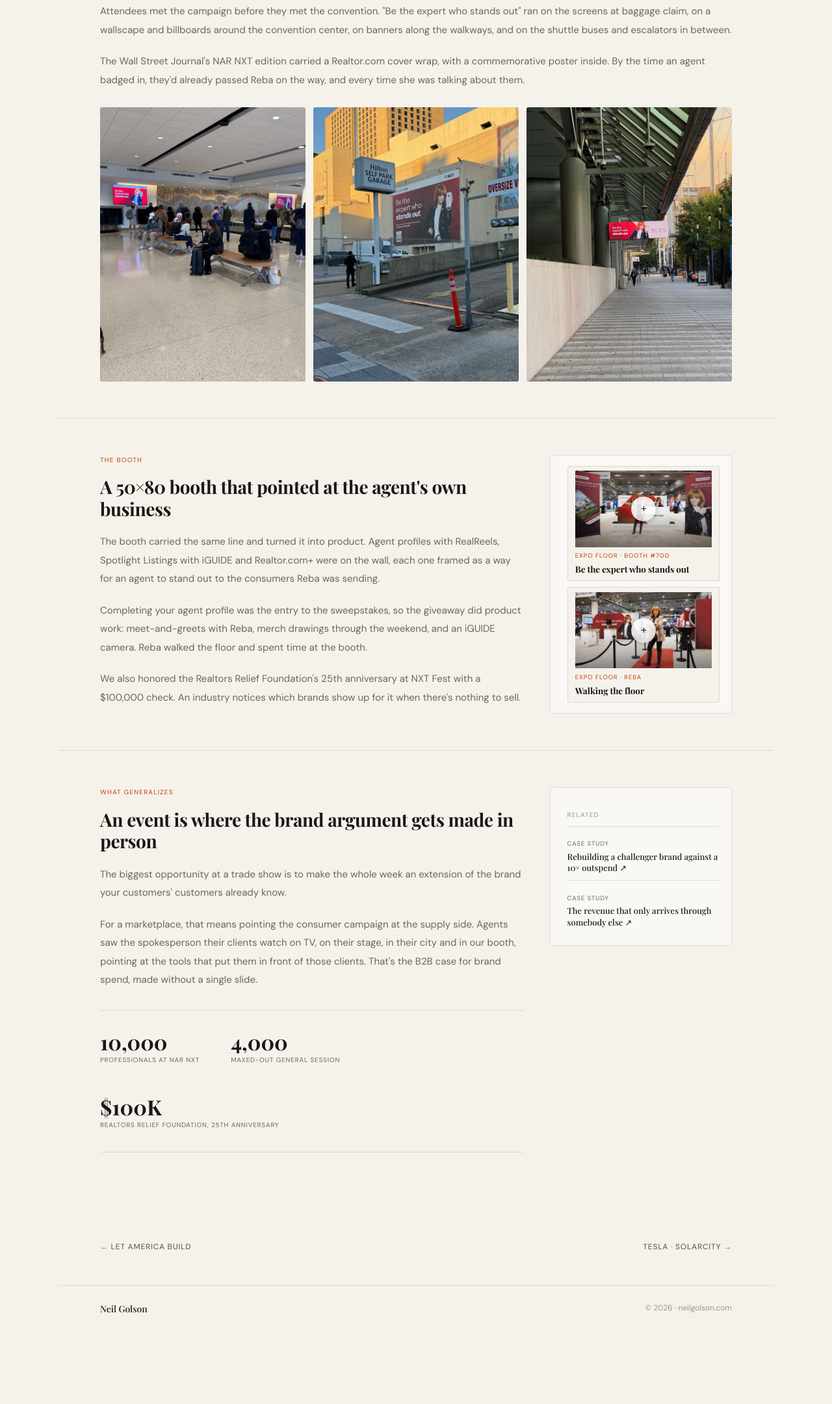
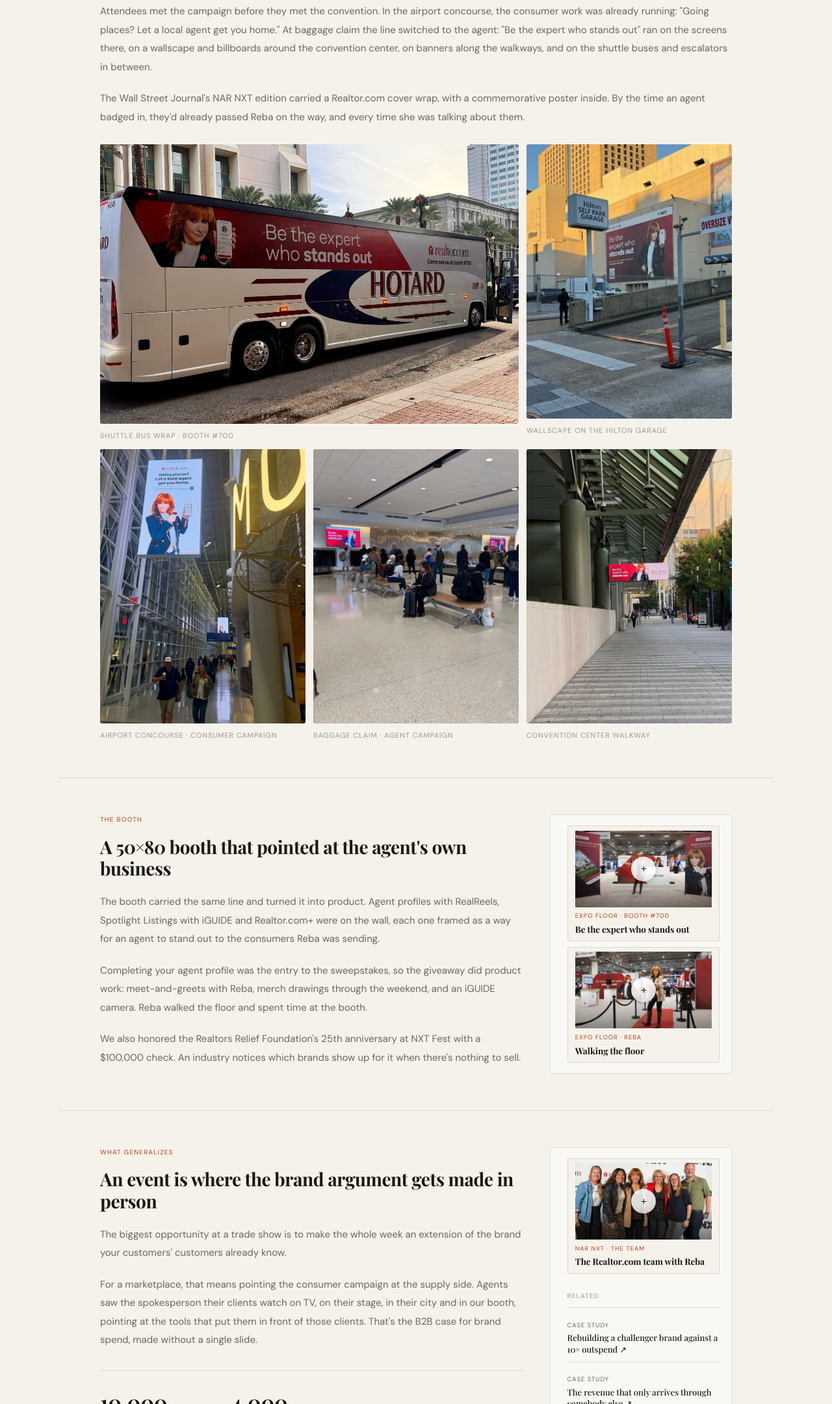
Before and after one commit to neilgolson/neil-golson-portfolio, a plain HTML site: page work/nar-nxt/index.html in a window 1280 px wide. Shown: the part 2487-4647 px from the top of the page at 65% size. Before the commit the page ends 4536 px from the top, so only its background shows below. Drawn offline with nearby package versions, Linux system fonts and the light colour scheme; a web font is replaced by a local one.

Commit message:
Add bus, airport concourse and team photos to NAR NXT, caption the city grid
Co-Authored-By: Claude Opus 5.5 <noreply@anthropic.com>

```diff
--- a/work/nar-nxt/index.html
+++ b/work/nar-nxt/index.html
@@ -181,6 +181,8 @@ footer{padding:1.5rem 4rem;border-top:0.5px solid var(--border);display:flex;jus
 .cs-feature{max-width:1100px;margin:0 auto;padding:2.5rem 4rem 0;}
 .photo-grid{display:grid;grid-template-columns:repeat(3,1fr);gap:0.75rem;margin-top:1.75rem;}
 .photo-grid .cs-photo img{aspect-ratio:3/4;object-fit:cover;}
+.photo-grid .span-2{grid-column:span 2;}
+.photo-grid .span-2 .cs-photo img{aspect-ratio:3/2;}
 @media(max-width:768px){
   .cs-feature{padding:2rem 1.5rem 0;}
   .photo-grid{grid-template-columns:1fr 1fr;}
@@ -307,12 +309,14 @@ footer{padding:1.5rem 4rem;border-top:0.5px solid var(--border);display:flex;jus
     <div class="cs-text">
       <div class="cs-section-label">Painting the town</div>
       <h2 class="cs-h2">From baggage claim to the main stage, one line</h2>
-      <p class="cs-p">Attendees met the campaign before they met the convention. "Be the expert who stands out" ran on the screens at baggage claim, on a wallscape and billboards around the convention center, on banners along the walkways, and on the shuttle buses and escalators in between.</p>
+      <p class="cs-p">Attendees met the campaign before they met the convention. In the airport concourse, the consumer work was already running: "Going places? Let a local agent get you home." At baggage claim the line switched to the agent: "Be the expert who stands out" ran on the screens there, on a wallscape and billboards around the convention center, on banners along the walkways, and on the shuttle buses and escalators in between.</p>
       <p class="cs-p">The Wall Street Journal's NAR NXT edition carried a Realtor.com cover wrap, with a commemorative poster inside. By the time an agent badged in, they'd already passed Reba on the way, and every time she was talking about them.</p>
       <div class="photo-grid">
-        <button class="cs-photo" type="button" data-type="image" data-src="/assets/web/nar-nxt-airport.jpg" data-title="NAR NXT 2026, baggage claim screens at the New Orleans airport"><img src="/assets/web/nar-nxt-airport.jpg" alt="Be the expert who stands out screens at New Orleans airport baggage claim" loading="lazy"></button>
-        <button class="cs-photo" type="button" data-type="image" data-src="/assets/web/nar-nxt-billboard.jpg" data-title="NAR NXT 2026, Reba billboard over the convention district"><img src="/assets/web/nar-nxt-billboard.jpg" alt="Reba McEntire Realtor.com billboard over a New Orleans parking garage" loading="lazy"></button>
-        <button class="cs-photo" type="button" data-type="image" data-src="/assets/web/nar-nxt-skybridge.jpg" data-title="NAR NXT 2026, walkway banner outside the convention center"><img src="/assets/web/nar-nxt-skybridge.jpg" alt="Reba McEntire Realtor.com banner hanging over a convention center walkway" loading="lazy"></button>
+        <figure class="span-2" style="margin:0;"><button class="cs-photo" type="button" data-type="image" data-src="/assets/web/nar-nxt-bus.jpg" data-title="NAR NXT 2026, shuttle bus wrap"><img src="/assets/web/nar-nxt-bus.jpg" alt="Shuttle bus wrapped with Reba McEntire and Be the expert who stands out, come see us at booth 700" loading="lazy"></button><div class="cs-photo-cap">Shuttle bus wrap · Booth #700</div></figure>
+        <figure class="" style="margin:0;"><button class="cs-photo" type="button" data-type="image" data-src="/assets/web/nar-nxt-billboard.jpg" data-title="NAR NXT 2026, wallscape on the Hilton garage by the convention center"><img src="/assets/web/nar-nxt-billboard.jpg" alt="Be the expert who stands out wallscape with Reba McEntire on the Hilton garage" loading="lazy"></button><div class="cs-photo-cap">Wallscape on the Hilton garage</div></figure>
+        <figure class="" style="margin:0;"><button class="cs-photo" type="button" data-type="image" data-src="/assets/web/nar-nxt-airport-concourse.jpg" data-title="NAR NXT 2026, Reba in the airport concourse"><img src="/assets/web/nar-nxt-airport-concourse.jpg" alt="Realtor.com digital screen in the New Orleans airport concourse: Going places? Let a local agent get you home." loading="lazy"></button><div class="cs-photo-cap">Airport concourse · Consumer campaign</div></figure>
+        <figure class="" style="margin:0;"><button class="cs-photo" type="button" data-type="image" data-src="/assets/web/nar-nxt-airport.jpg" data-title="NAR NXT 2026, baggage claim screens at the New Orleans airport"><img src="/assets/web/nar-nxt-airport.jpg" alt="Be the expert who stands out screens at New Orleans airport baggage claim" loading="lazy"></button><div class="cs-photo-cap">Baggage claim · Agent campaign</div></figure>
+        <figure class="" style="margin:0;"><button class="cs-photo" type="button" data-type="image" data-src="/assets/web/nar-nxt-skybridge.jpg" data-title="NAR NXT 2026, walkway banner outside the convention center"><img src="/assets/web/nar-nxt-skybridge.jpg" alt="Reba McEntire Realtor.com banner hanging over a convention center walkway" loading="lazy"></button><div class="cs-photo-cap">Convention center walkway</div></figure>
       </div>
     </div>
   </section>
@@ -368,6 +372,18 @@ footer{padding:1.5rem 4rem;border-top:0.5px solid var(--border);display:flex;jus
       </div>
     </div>
     <aside class="cs-rail">
+      <button class="reel-tile is-image" type="button" data-type="image"
+              data-src="/assets/web/nar-nxt-team.jpg"
+              data-title="NAR NXT 2026, the Realtor.com team with Reba">
+        <div class="reel-thumb">
+          <img src="/assets/web/nar-nxt-team.jpg" alt="Reba McEntire with five members of the Realtor.com team in front of the NAR NXT backdrop" style="object-position:center 20%;">
+          <div class="reel-play"><svg viewBox="0 0 24 24"><path d="M19 13h-6v6h-2v-6H5v-2h6V5h2v6h6v2z"/></svg></div>
+        </div>
+        <div class="reel-meta">
+          <div class="reel-co">NAR NXT · The team</div>
+          <div class="reel-title">The Realtor.com team with Reba</div>
+        </div>
+      </button>
       <div class="press-list-label">Related</div>
       <a class="press-link" href="/work/realtor/">
         <div class="press-outlet">Case study</div>
```
Also changed, not shown: assets/web/nar-nxt-airport-concourse.jpg (added), assets/web/nar-nxt-bus.jpg (added), assets/web/nar-nxt-team.jpg (added).
